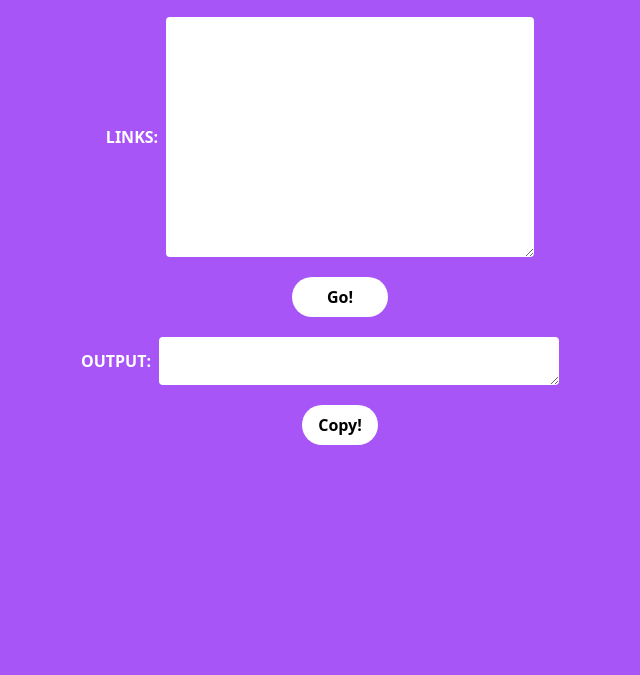
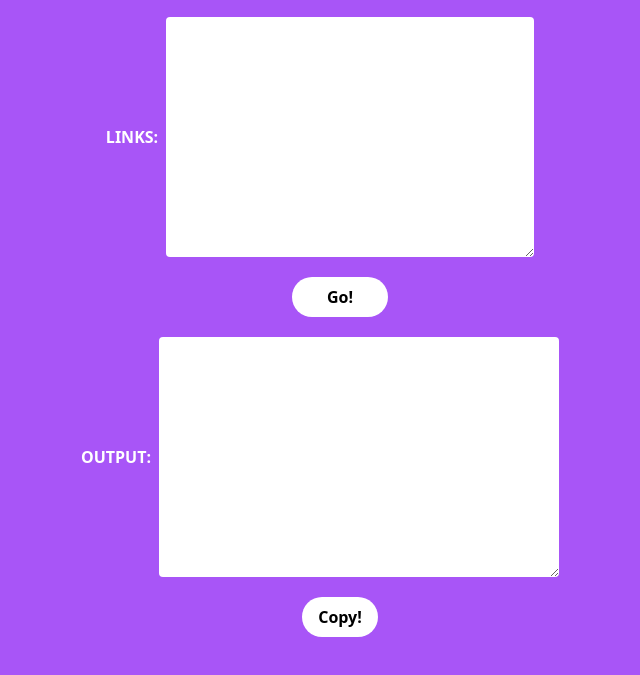
Before and after one commit to ignonoko/ignonoko.github.io, a plain HTML site: page index.html in a window 1280 px wide. Shown: the part 113-788 px from the top of the page, without its empty margins (320-960 px from the left). Drawn offline with nearby package versions, Linux system fonts and the light colour scheme.

Commit message:
Update index.html

```diff
--- a/index.html
+++ b/index.html
@@ -59,6 +59,8 @@
         >
         <textarea
           name="output"
+          cols="30"
+          rows="10"
           class="multiline rounded md:w-[25rem] md:min-w-[18rem]"
         ></textarea>
       </div>
```
